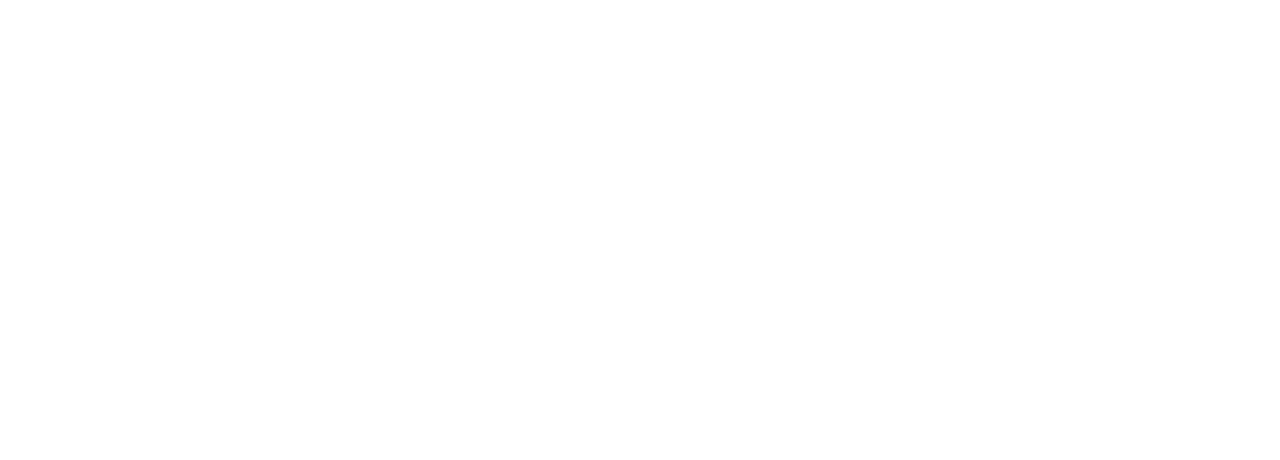
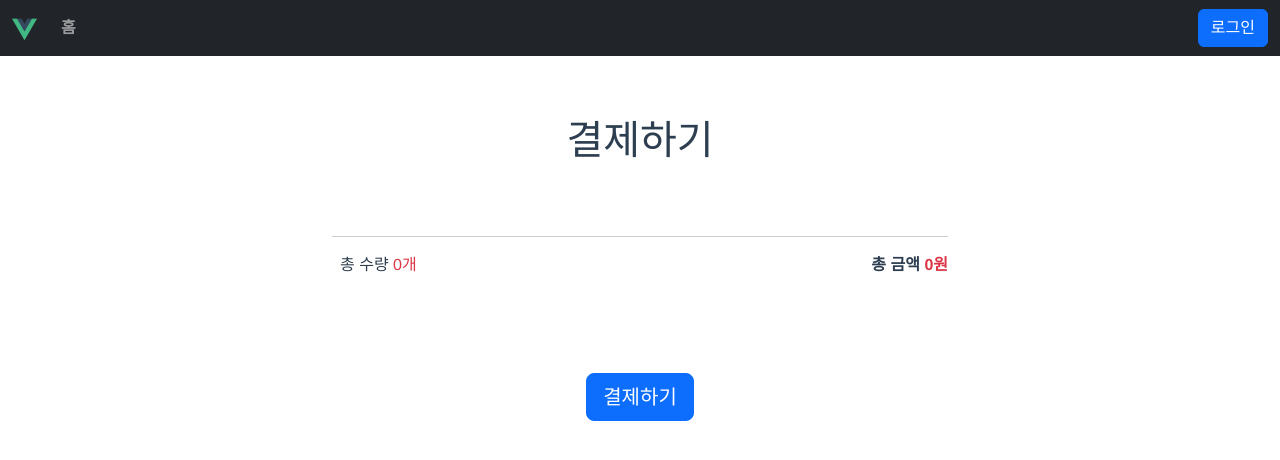
Before and after one commit to davidy87/givemecon-front, a Vue app: page /purchase in a window 1280 px wide. Before the commit this address had no page. Shown: the top 460 px of the page. Built offline with nearby package versions, Linux system fonts and the light colour scheme.

Commit message:
[#7] feat: 최종 결제 페이지 제작

```diff
--- a/package.json
+++ b/package.json
@@ -11,7 +11,8 @@
     "axios": "^1.6.1",
     "core-js": "^3.8.3",
     "vue": "^3.2.13",
-    "vue-router": "^4.2.5"
+    "vue-router": "^4.2.5",
+    "vuex": "^4.1.0"
   },
   "devDependencies": {
     "@babel/core": "^7.12.16",
--- a/src/App.vue
+++ b/src/App.vue
@@ -12,12 +12,31 @@
 </script>
 
 <style>
+html {
+  overflow-y: auto;
+
+  scrollbar-width: none; /* Firefox */
+  -ms-overflow-style: none; /* IE 10+ */
+
+  ::-webkit-scrollbar-track {
+    -webkit-box-shadow: none !important;
+    background-color: transparent;
+  }
+  ::-webkit-scrollbar {
+    width: 0px !important;
+    background-color: transparent;
+  }
+  ::-webkit-scrollbar-thumb {
+    background-color: transparent;
+  }
+}
+
 #app {
   font-family: Avenir, Helvetica, Arial, sans-serif;
   -webkit-font-smoothing: antialiased;
   -moz-osx-font-smoothing: grayscale;
   text-align: center;
-  color: #2c3e50;
+  color: #2c3e50ec;
   /* margin-top: 60px; */
 }
 </style>
--- /dev/null
+++ b/src/store/store.js
@@ -0,0 +1,22 @@
+import { createStore } from "vuex";
+
+export default createStore({
+  state: {
+    toPurchaseList : new Map(),
+    totalCount: 0,
+    totalPrice: 0,
+  },
+
+  mutations: {
+    setToPurchaseList(state, value) {
+      state.toPurchaseList = value;
+      state.totalCount = 0;
+      state.totalPrice = 0;
+
+      state.toPurchaseList.forEach((value, key) => {
+        state.totalCount += value;
+        state.totalPrice += key.price * value;
+      })
+    },
+  }
+});
--- /dev/null
+++ b/src/view/PurchaseView.vue
@@ -0,0 +1,94 @@
+<template>
+  <navbar-header></navbar-header>
+
+  <div id="purchase">
+    <div class="pb-5">
+      <h1>결제하기</h1>
+    </div>
+
+    <div class="container w-50">
+      <ul id="purchase-list-group" class="list-group" v-for="[voucher, count] in toPurchaseList" :key="voucher">
+        <li id="purchase-list-group-item" class="list-group-item border-dark">
+          <div class="d-flex justify-content-between align-items-start py-2">
+            <div class="ms-2 me-auto">
+              {{ voucher.expDate }} 까지
+            </div>
+            <button class="btn btn-sm btn-close"></button>
+          </div>
+          <div class="d-flex align-items-center py-2">
+            <div class="ms-2 me-auto">
+              <div class="input-group">
+                <span class="form-control border-dark">{{ count }}장</span>
+              </div>
+            </div>
+            <span>{{ format(voucher.price * count) }}원</span>
+          </div>
+        </li>
+        <br>
+      </ul>
+
+      <hr>
+
+      <div class="pb-5 d-flex justify-content-between align-items-start">
+        <div class="ms-2 me-auto">
+          <div>총 수량 <span class="text-danger">{{ totalCount }}개</span></div>
+        </div>
+        <span class="fw-semibold">총 금액 <span class="text-danger">{{ format(totalPrice) }}원</span></span>
+      </div>
+    </div>
+
+    <div class="container pt-5">
+      <button @click="onPayClick" class="btn btn-lg btn-primary">결제하기</button>
+    </div>
+  </div>
+</template>
+
+<script>
+import NavbarHeader from '@/components/NavbarHeader.vue';
+import { computed } from "vue";
+import { useStore } from "vuex";
+
+export default {
+  name: 'PurchaseView',
+  components: {
+    NavbarHeader
+  },
+
+  setup() {
+    const store = useStore();
+    const toPurchaseList = computed(() => store.state.toPurchaseList);
+    const totalCount = computed(() => store.state.totalCount);
+    const totalPrice = computed(() => store.state.totalPrice);
+
+    return { toPurchaseList, totalCount, totalPrice };
+  },
+
+  methods: {
+    format(price) {
+      return Intl.NumberFormat('en-US').format(price);
+    },
+
+    onPayClick() {
+      // TODO: 결제 방법 추가 필요
+      alert('결제가 완료되었습니다.\n구매하신 기프티콘은 내콘함에서 확인하실 수 있습니다.');
+      this.$router.replace('/');
+    }
+  }
+}
+</script>
+
+<style>
+#purchase {
+  font-family: Avenir, Helvetica, Arial, sans-serif;
+  -webkit-font-smoothing: antialiased;
+  -moz-osx-font-smoothing: grayscale;
+  text-align: center;
+  color: #2c3e50;
+  margin-top: 60px;
+  margin-bottom: 60px;
+}
+
+#purchase-list-group #purchase-list-group-item {
+  border-radius: 0.25rem;
+}
+</style>
--- a/src/view/VoucherView.vue
+++ b/src/view/VoucherView.vue
@@ -110,11 +110,10 @@
             </div>
 
             <div class="container-fluid">
-              <button class="btn btn-primary">
+              <button @click="onFinalPurchaseClick" class="btn btn-primary">
                 <span class="fw-semibold">구매하기</span>
               </button>
             </div>
-
           </div>
         </div>
       </div>
@@ -125,11 +124,19 @@
 <script>
 import axios from 'axios';
 import NavbarHeader from '@/components/NavbarHeader.vue';
+import { useStore } from "vuex";
 
 export default {
   name: 'VoucherView',
   components: {
     NavbarHeader
+  },
+
+  setup() {
+    const store = useStore();
+    return {
+      setter: (toPurchaseList) => store.commit('setToPurchaseList', toPurchaseList)
+    };
   },
 
   data() {
@@ -171,6 +178,16 @@
         .then((response) => {
           this.voucherForSaleList = response.data;
         });
+    },
+
+    onFinalPurchaseClick() {
+      if (this.total == 0) {
+        alert('구매할 기프티콘을 선택해주세요.');
+        return;
+      }
+
+      this.setter(this.toPurchaseList);
+      this.$router.push('/purchase');
     },
 
     onVoucherForSaleClick(voucherForSale) {
@@ -222,10 +239,6 @@
 </script>
 
 <style>
-html {
-  overflow-y: auto;
-}
-
 #voucher {
   font-family: Avenir, Helvetica, Arial, sans-serif;
   -webkit-font-smoothing: antialiased;
```
Also changed, not shown: src/main.js (+15 -11 lines), 1 other file (tests, documents, lock files or other folders).
